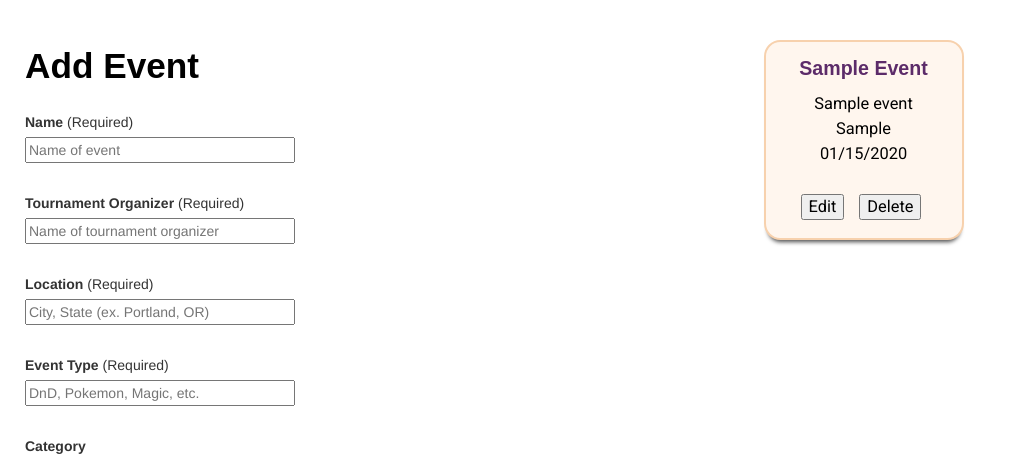
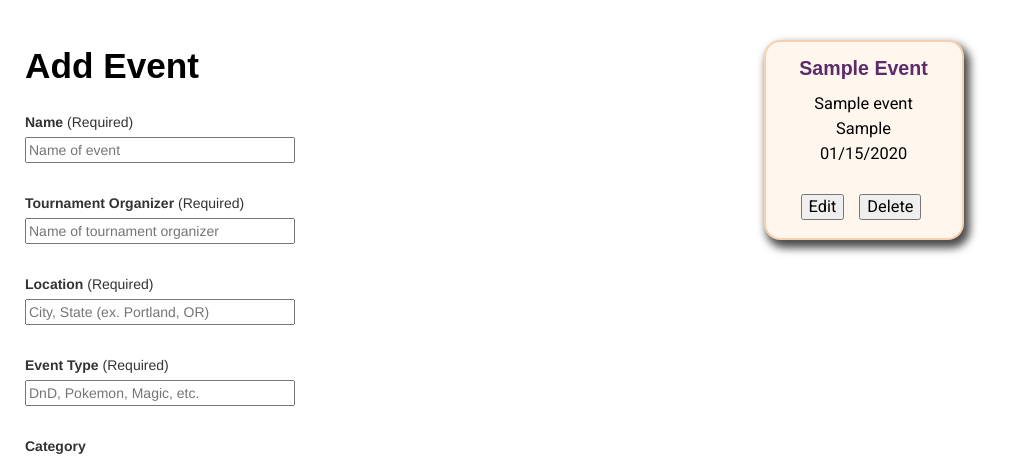
Before and after one commit to gillemic/TheLocatorSpell, a Flask app: page /add_event in a window 1280 px wide. Shown: the part 169-627 px from the top of the page, without its empty margins (0-1014 px from the left). Run offline with Flask 3, Linux system fonts and the light colour scheme; a user stored in the database is signed in; tables that the repository leaves empty hold one stand-in row (values such as "Sample post"); some libraries are stand-ins or nearby versions; some web fonts are replaced.

Commit message:
shadows better on event cards

```diff
--- a/app/static/CSS/index.css
+++ b/app/static/CSS/index.css
@@ -414,7 +414,7 @@
     max-width: 20%;
     min-width: 200px;
     min-height: 200px;
-    box-shadow:  0 6px 4px -4px rgba(0,0,0,0.7);
+    box-shadow:  4px 6px 8px 2px rgba(0,0,0,0.7);
     border-radius: 1em;
     border: 2px solid;
     border-color: #f7d1ad;
```
